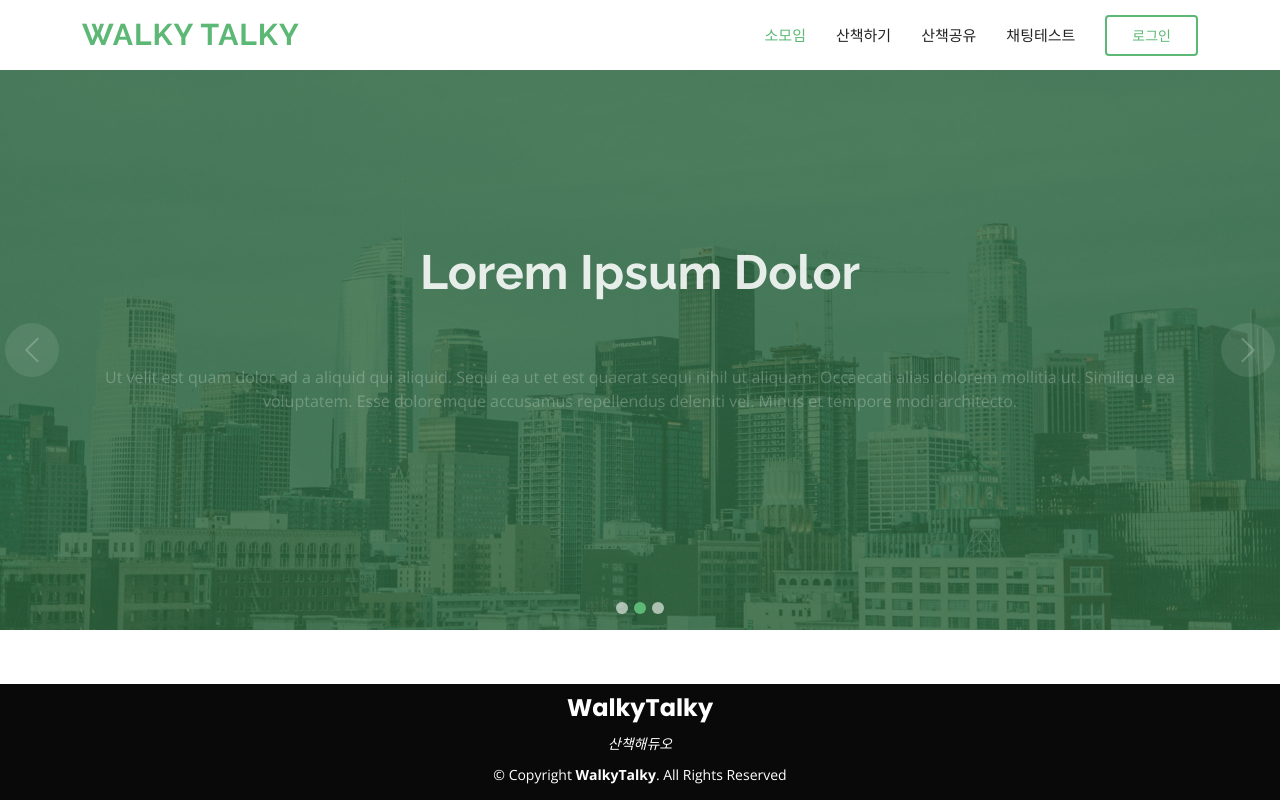
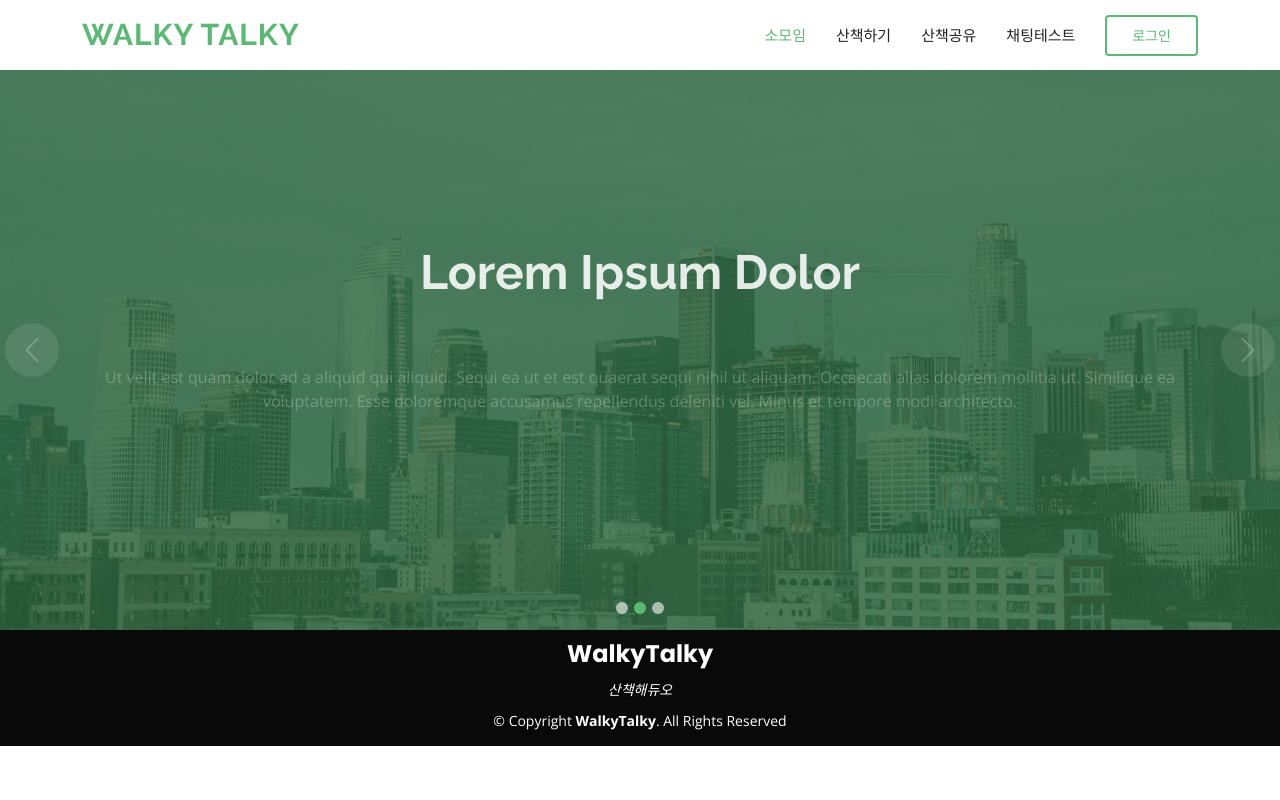
Before and after one commit to ssafy-10th-a808-team/walky-talky, a Vue app in the folder frontend/: page / in a window 1280 px wide. Built offline with nearby package versions, Linux system fonts and the light colour scheme.

Commit message:
[FE] Fix : footer 수정

```diff
--- a/frontend/src/components/common/TheFooter.vue
+++ b/frontend/src/components/common/TheFooter.vue
@@ -23,8 +23,6 @@
 #footer {
   position: -webkit-sticky; /* Safari 브라우저 지원 */
   position: sticky;
-  bottom: 0;
-  width: 100%;
   padding: 10px 0;
   /* 푸터의 내부 패딩을 상하 10px, 좌우 0으로 설정 */
   text-align: center;
@@ -34,6 +32,8 @@
 }
 
 #footer .container {
+  bottom: 0;
+  width: 100%;
   max-width: none;
   /* 컨테이너의 최대 너비 설정을 해제 (필요한 경우) */
 }
```
